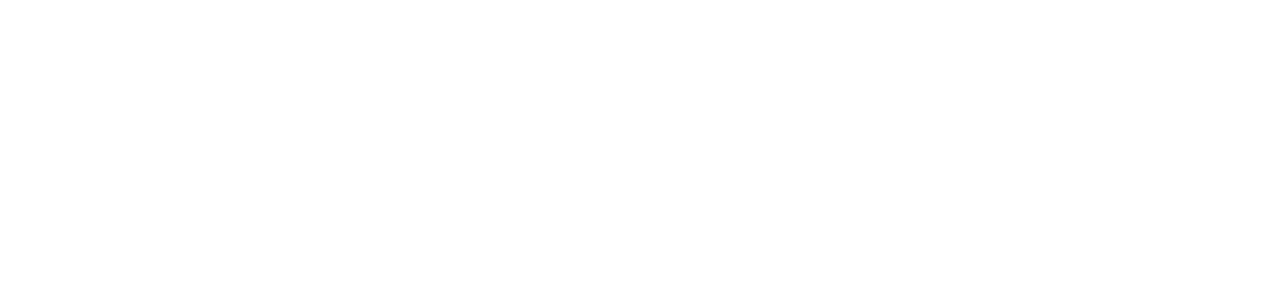
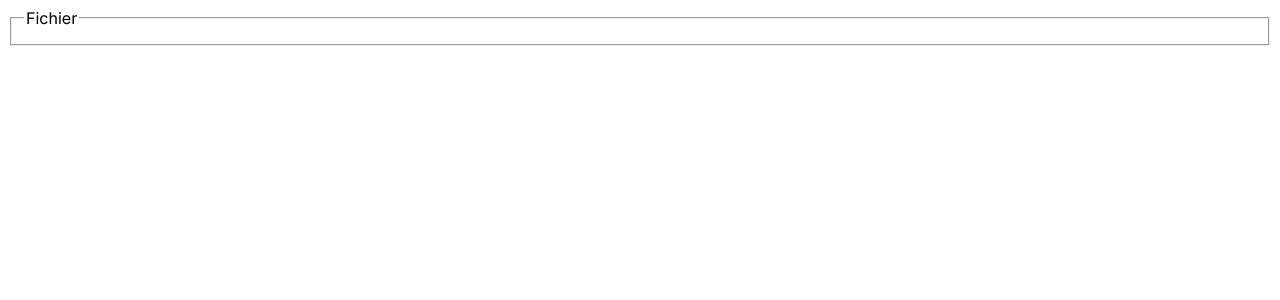
Before and after one commit to Gorhuann/site_gameplay, a Next.js app: page / in a window 1280 px wide. Shown: the top 300 px of the page. Built offline with nearby package versions, Linux system fonts and the light colour scheme.

Commit message:
Ajout Composant : Fichier dans Page

```diff
--- a/app/page.tsx
+++ b/app/page.tsx
@@ -1,3 +1,9 @@
+import Fichier from "@/Components/Fichier";
+
 export default function Home() {
-  return <></>;
+  return (
+    <>
+      <Fichier></Fichier>
+    </>
+  );
 }
```
